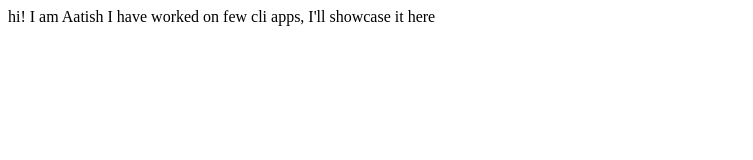
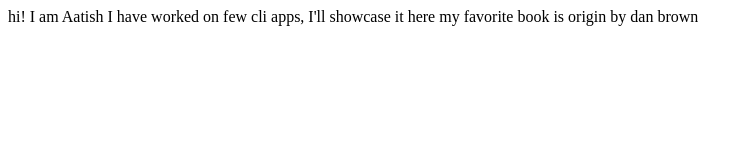
Before and after one commit to aatishy/my-site, a plain HTML site: page index.html in a window 1280 px wide. Shown: the whole page, without its empty margins (0-753 px from the left). Drawn offline with Linux system fonts and the light colour scheme.

Commit message:
updated details about me

```diff
--- a/index.html
+++ b/index.html
@@ -9,5 +9,6 @@
     hi! I am Aatish
 
     I have worked on few cli  apps, I'll showcase it here
+    my favorite book is origin by dan brown
 </body>
 </html>
```
